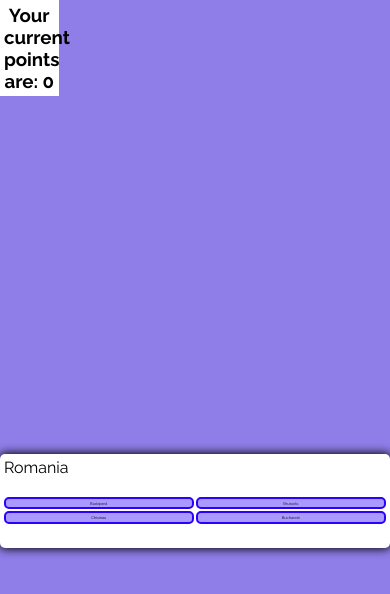
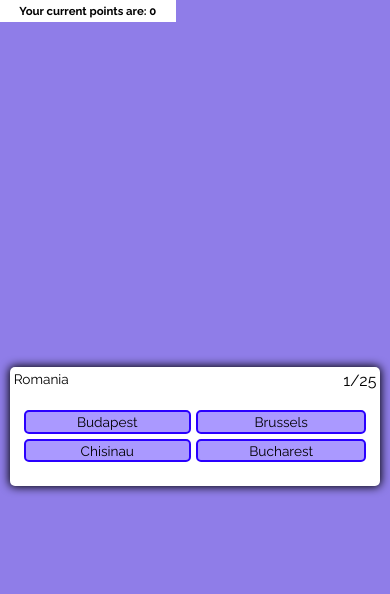
Before and after one commit to Helen6World/Capitals_Quiz_Game, a plain HTML site: page index.html in a window 390 px wide. Both pictures are taken after a click on the button "Start". Drawn offline with Linux system fonts and the light colour scheme.

Commit message:
Fixed bugs, added background, responsive design & current question number
Fixed bugs in shuffling questions, added image background in the start and with quiz results, responsive design for all devices & current question number for more usability

```diff
--- a/index.html
+++ b/index.html
@@ -8,14 +8,18 @@
   <link href="https://fonts.googleapis.com/css2?family=Raleway:ital,wght@0,100;0,200;0,300;0,400;0,500;0,600;0,700;0,800;0,900;1,200;1,300;1,400;1,500;1,600;1,700;1,800;1,900&display=swap" rel="stylesheet">
   <title>Capitals Quiz Game</title>
 </head>
-<body>
+<body class="map_background">
   <div id="points_box">
     <h3>Your current points are: <span id="current_points">0</span></h3>
   </div>
   <div class="quiz">
     <div class="container">
       <div id="question_container" class="hide">
-        <div id="question">Question</div>
+        <div class="horizontal_position">
+          <div id="question">Question</div>
+          <div id="question_number"><span id="counter">1</span>/<span id="questions_quantity">16</span></div>
+        </div>
+
         <div id="answer_buttons" class="btn_grid">
           <button class="btn btn_answer" onclick="count_answ()">Answer 1</button>
           <button class="btn btn_answer" onclick="count_answ()">Answer 2</button>
--- a/script.js
+++ b/script.js
@@ -11,7 +11,7 @@ const questions = [
   {
     question: "Turkey",
     answers: [
-      {text: 'Lisbon', correct: false},
+      {text: 'Istanbul', correct: false},
       {text: 'Madrid', correct: false},
       {text: 'Ankara', correct: true},
       {text: 'Nicosia', correct: false}
@@ -236,6 +236,10 @@ const current_points = document.getElementById('current_points');
 const endGameContainer = document.getElementById('game_end');
 const finalScoreSpan = document.getElementById('final_score');
 const pointsBox = document.getElementById('points_box');
+const counterBox = document.getElementById('counter');
+const questionsQuantityBox = document.getElementById('questions_quantity');
+
+let counter = 0;
 
 let arr_answ = document.getElementsByClassName('btn_answer');
 let points = 0;
@@ -256,6 +260,9 @@ function count_answ() {
 let shuffledQuestions, currentQuestionIndex;
 shuffledQuestions = questions.sort(() => Math.random() - .5);
 
+let questionsQuantity = shuffledQuestions.length;
+questionsQuantityBox.textContent = questionsQuantity;
+
 startButton.addEventListener('click', startGame);
 nextButton.addEventListener('click', () => {
   currentQuestionIndex++;
@@ -263,6 +270,7 @@ nextButton.addEventListener('click', () => {
 });
 
 function startGame() {
+  document.body.classList.remove('map_background');
   current_points.textContent = points;
   startButton.classList.add('hide');
   currentQuestionIndex = 0;
@@ -276,6 +284,9 @@ function setNextQuestion() {
 }
 
 function showQuestion(question) {
+  counter++;
+  counterBox.textContent = counter;
+
   questionElement.innerText = question.question;
   question.answers.forEach(answer => {
     const button = document.createElement('button');
@@ -307,6 +318,7 @@ function resetState() {
 function selectAnswer(e) {
   const selectedButton = e.target;
   const correct = selectedButton.dataset.correct;
+
   if (correct) {
       points += 10;
       current_points.textContent = points;
@@ -319,13 +331,16 @@ function selectAnswer(e) {
     nextButton.classList.remove('hide');
   }
   else {
+    document.body.classList.add('map_background');
     startButton.innerText = 'Restart';
     pointsBox.classList.add('hide');
-    finalScoreSpan.textContent = points + '/250';
+    finalScoreSpan.textContent = points + '/' + (shuffledQuestions.length*10);
     questionContainerElement.classList.add('hide');
     endGameContainer.classList.remove('hide');
     startButton.classList.remove('hide');
     points = 0;
+    counter = 0;
+    shuffledQuestions = questions.sort(() => Math.random() - .5);
   }
 }
 
--- a/styles.css
+++ b/styles.css
@@ -26,6 +26,10 @@ body.correct {
 body.wrong {
   --hue: var(--hue-wrong);
 }
+.horizontal_position {
+  display: flex;
+  justify-content: space-between;
+}
 .quiz {
   width: 100vw;
   height: 96vh;
@@ -40,7 +44,9 @@ body.wrong {
   padding: 1%;
 }
 .container {
-  width: 800px;
+  /* width: 800px; */
+  width: 100%;
+  max-width: 50vw;
   background-color: #fff;
   border-radius: 5px;
   padding: 1vw;
@@ -51,7 +57,7 @@ body.wrong {
   display: grid;
   grid-template-columns: repeat(2, auto);
   gap: 0.5vw;
-  margin: 20px 0;
+  margin: 20px 10px;
 }
 .btn_grid > .btn {
   width: 100%;
@@ -103,3 +109,165 @@ body.wrong {
 #game_end {
   text-align: center;
 }
+
+.map_background {
+  background: url(map.png);
+}
+
+@media(max-width: 1700px) {
+  #points_box {
+    width: 20%;
+  }
+  .container {
+    max-width: 56vw;
+  }
+  #points_box {
+    font-size: 1vw;
+  }
+  .btn {
+    font-size: 1.15vw;
+  }
+  #question {
+    font-size: 1.15vw;
+  }
+}
+@media(max-width: 1600px) {
+  #points_box {
+    font-size: 1.15vw;
+  }
+  .btn {
+    font-size: 1.3vw;
+  }
+  #question {
+    font-size: 1.3vw;
+  }
+}
+@media(max-width: 1500px) {
+  #points_box {
+    font-size: 1.25vw;
+  }
+  .btn {
+    font-size: 1.4vw;
+  }
+  #question {
+    font-size: 1.4vw;
+  }
+}
+@media(max-width: 1400px) {
+  #points_box {
+    width: 25%;
+  }
+  .btn {
+    font-size: 1.5vw;
+  }
+  #question {
+    font-size: 1.5vw;
+  }
+}
+@media(max-width: 1300px) {
+  .container {
+    max-width: 65vw;
+  }
+  #points_box {
+    font-size: 1.35vw;
+  }
+  .btn {
+    font-size: 1.55vw;
+  }
+  #question {
+    font-size: 1.55vw;
+  }
+}
+@media(max-width: 1200px) {
+  #points_box {
+    font-size: 1.45vw;
+  }
+  .btn {
+    font-size: 1.65vw;
+  }
+  #question {
+    font-size: 1.65vw;
+  }
+  .btn_grid {
+    gap: 0.7vw;
+  }
+}
+@media(max-width: 1100px) {
+  #points_box {
+    font-size: 1.5vw;
+  }
+  .btn {
+    font-size: 1.75vw;
+  }
+  #question {
+    font-size: 1.75vw;
+  }
+}
+@media(max-width: 1000px) {
+  #points_box {
+    font-size: 1.6vw;
+  }
+  .btn {
+    font-size: 1.85vw;
+  }
+  #question {
+    font-size: 1.85vw;
+  }
+}
+@media(max-width: 900px) {
+  #points_box {
+    width: 30%;
+  }
+  .container {
+    max-width: 75vw;
+  }
+  #points_box {
+    font-size: 1.8vw;
+  }
+  .btn {
+    font-size: 2.3vw;
+  }
+  #question {
+    font-size: 2.3vw;
+  }
+}
+@media(max-width: 800px) {
+  #points_box {
+    width: 35%;
+  }
+  .container {
+    max-width: 85vw;
+  }
+  #points_box {
+    font-size: 2vw;
+  }
+  .btn {
+    font-size: 2.8vw;
+  }
+  #question {
+    font-size: 2.8vw;
+  }
+  .btn_grid {
+    gap: 1vw;
+  }
+}
+@media(max-width: 600px) {
+  #points_box {
+    width: 45%;
+  }
+  .container {
+    max-width: 95vw;
+  }
+  #points_box {
+    font-size: 2.5vw;
+  }
+  .btn {
+    font-size: 3.5vw;
+  }
+  #question {
+    font-size: 3.5vw;
+  }
+  .btn_grid {
+    gap: 1.3vw;
+  }
+}
```
